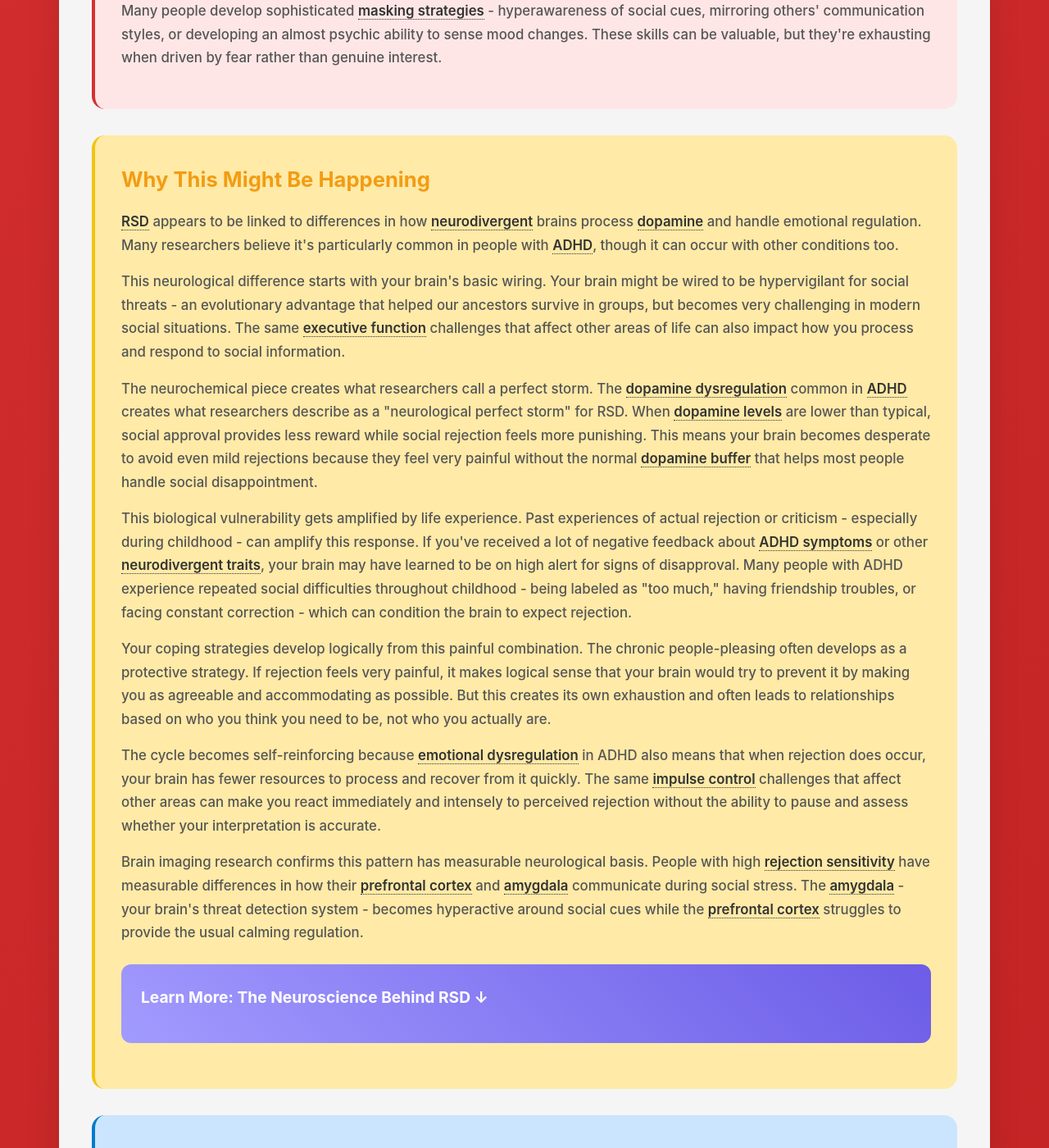
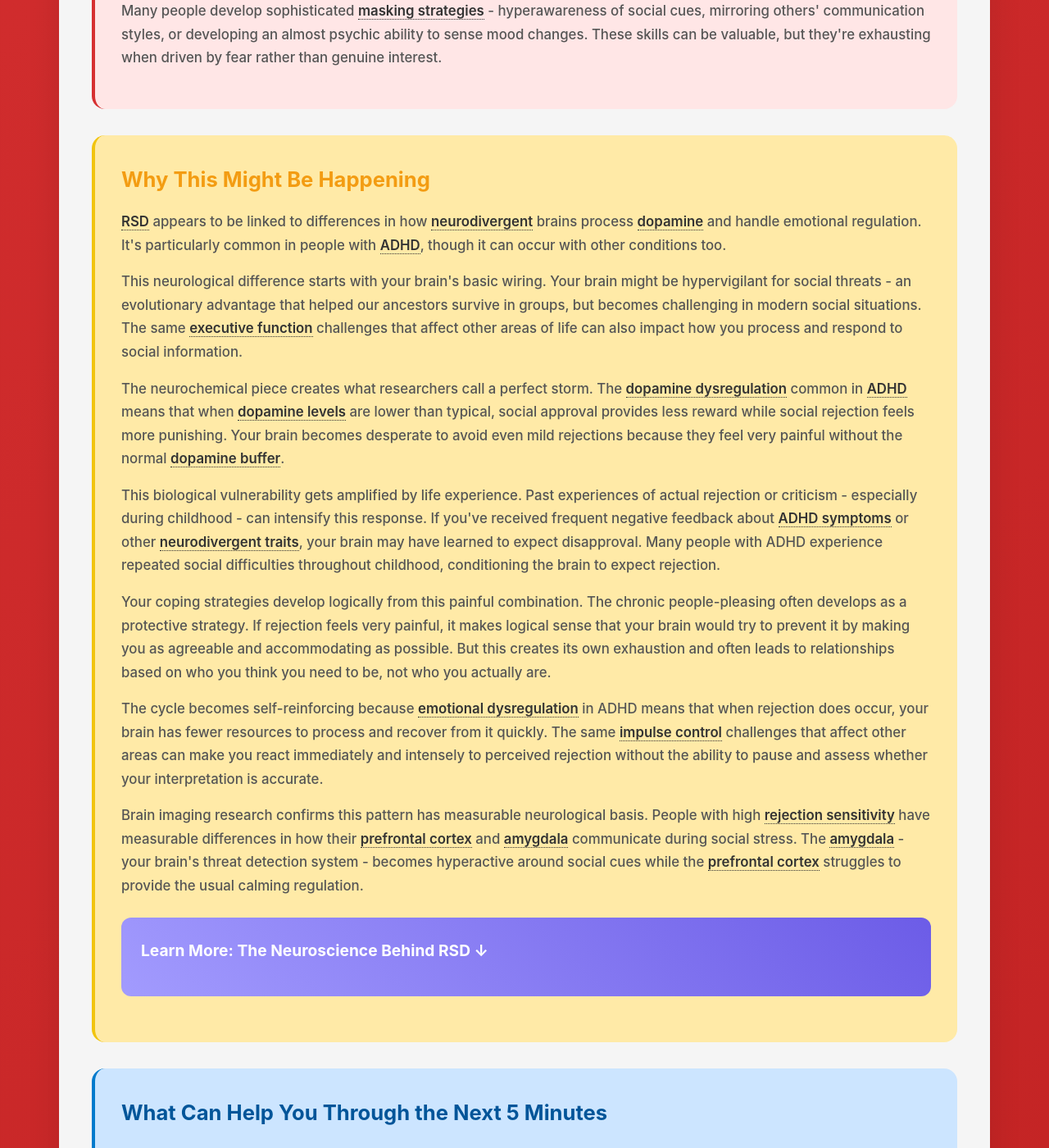
Before and after one commit to neurodivergent-survival-guide/neurodivergent-survival-guide, a Jekyll site: the page built from struggles/rejection-sensitive-dysphoria.html, in a window 1280 px wide and 1400 px high, scrolled down 1358 px. Shown: the whole window at 82% size. Built offline with Jekyll 4.4.1, drawn with Linux system fonts in a browser that asks for light colours.

Commit message:
Update rejection-sensitive-dysphoria.html

```diff
--- a/struggles/rejection-sensitive-dysphoria.html
+++ b/struggles/rejection-sensitive-dysphoria.html
@@ -40,17 +40,17 @@ search_terms: ["so sensitive", "always sorry", "overthinking", "rejection hurts"
 
     <div class="why-section">
             <h2 id="why-this-happens">Why This Might Be Happening</h2>
-            <p><a class="jargon">RSD<span class="tooltip">Rejection Sensitive Dysphoria - extreme emotional sensitivity to rejection or criticism</span></a> appears to be linked to differences in how <a class="jargon">neurodivergent<span class="tooltip">Having a brain that functions differently from what's considered typical, including conditions like ADHD, autism, and others</span></a> brains process <a class="jargon">dopamine<span class="tooltip">A neurotransmitter involved in motivation, reward, and emotional regulation</span></a> and handle emotional regulation. Many researchers believe it's particularly common in people with <a class="jargon">ADHD<span class="tooltip">Attention Deficit Hyperactivity Disorder - a neurodevelopmental condition affecting attention, impulse control, and activity levels</span></a>, though it can occur with other conditions too.</p>
+            <p><a class="jargon">RSD<span class="tooltip">Rejection Sensitive Dysphoria - extreme emotional sensitivity to rejection or criticism</span></a> appears to be linked to differences in how <a class="jargon">neurodivergent<span class="tooltip">Having a brain that functions differently from what's considered typical, including conditions like ADHD, autism, and others</span></a> brains process <a class="jargon">dopamine<span class="tooltip">A neurotransmitter involved in motivation, reward, and emotional regulation</span></a> and handle emotional regulation. It's particularly common in people with <a class="jargon">ADHD<span class="tooltip">Attention Deficit Hyperactivity Disorder - a neurodevelopmental condition affecting attention, impulse control, and activity levels</span></a>, though it can occur with other conditions too.</p>
 
-            <p>This neurological difference starts with your brain's basic wiring. Your brain might be wired to be hypervigilant for social threats - an evolutionary advantage that helped our ancestors survive in groups, but becomes very challenging in modern social situations. The same <a class="jargon">executive function<span class="tooltip">Mental skills including working memory, flexible thinking, and self-control</span></a> challenges that affect other areas of life can also impact how you process and respond to social information.</p>
+            <p>This neurological difference starts with your brain's basic wiring. Your brain might be hypervigilant for social threats - an evolutionary advantage that helped our ancestors survive in groups, but becomes challenging in modern social situations. The same <a class="jargon">executive function<span class="tooltip">Mental skills including working memory, flexible thinking, and self-control</span></a> challenges that affect other areas of life can also impact how you process and respond to social information.</p>
 
-            <p>The neurochemical piece creates what researchers call a perfect storm. The <a class="jargon">dopamine dysregulation<span class="tooltip">Imbalanced dopamine activity that affects emotional stability and social reward processing</span></a> common in <a class="jargon">ADHD<span class="tooltip">Attention Deficit Hyperactivity Disorder - a neurodevelopmental condition affecting attention, impulse control, and activity levels</span></a> creates what researchers describe as a "neurological perfect storm" for RSD. When <a class="jargon">dopamine levels<span class="tooltip">Amounts of the neurotransmitter that helps regulate reward, motivation, and emotional balance</span></a> are lower than typical, social approval provides less reward while social rejection feels more punishing. This means your brain becomes desperate to avoid even mild rejections because they feel very painful without the normal <a class="jargon">dopamine buffer<span class="tooltip">The neurochemical cushion that helps most people handle social disappointment without intense pain</span></a> that helps most people handle social disappointment.</p>
+            <p>The neurochemical piece creates what researchers call a perfect storm. The <a class="jargon">dopamine dysregulation<span class="tooltip">Imbalanced dopamine activity that affects emotional stability and social reward processing</span></a> common in <a class="jargon">ADHD<span class="tooltip">Attention Deficit Hyperactivity Disorder - a neurodevelopmental condition affecting attention, impulse control, and activity levels</span></a> means that when <a class="jargon">dopamine levels<span class="tooltip">Amounts of the neurotransmitter that helps regulate reward, motivation, and emotional balance</span></a> are lower than typical, social approval provides less reward while social rejection feels more punishing. Your brain becomes desperate to avoid even mild rejections because they feel very painful without the normal <a class="jargon">dopamine buffer<span class="tooltip">The neurochemical cushion that helps most people handle social disappointment without intense pain</span></a>.</p>
 
-            <p>This biological vulnerability gets amplified by life experience. Past experiences of actual rejection or criticism - especially during childhood - can amplify this response. If you've received a lot of negative feedback about <a class="jargon">ADHD symptoms<span class="tooltip">Behaviors like hyperactivity, inattention, or impulsivity that are part of having an ADHD brain</span></a> or other <a class="jargon">neurodivergent traits<span class="tooltip">Characteristics associated with neurological differences like stimming, intense interests, or processing differences</span></a>, your brain may have learned to be on high alert for signs of disapproval. Many people with ADHD experience repeated social difficulties throughout childhood - being labeled as "too much," having friendship troubles, or facing constant correction - which can condition the brain to expect rejection.</p>
+            <p>This biological vulnerability gets amplified by life experience. Past experiences of actual rejection or criticism - especially during childhood - can intensify this response. If you've received frequent negative feedback about <a class="jargon">ADHD symptoms<span class="tooltip">Behaviors like hyperactivity, inattention, or impulsivity that are part of having an ADHD brain</span></a> or other <a class="jargon">neurodivergent traits<span class="tooltip">Characteristics associated with neurological differences like stimming, intense interests, or processing differences</span></a>, your brain may have learned to expect disapproval. Many people with ADHD experience repeated social difficulties throughout childhood, conditioning the brain to expect rejection.</p>
 
             <p>Your coping strategies develop logically from this painful combination. The chronic people-pleasing often develops as a protective strategy. If rejection feels very painful, it makes logical sense that your brain would try to prevent it by making you as agreeable and accommodating as possible. But this creates its own exhaustion and often leads to relationships based on who you think you need to be, not who you actually are.</p>
 
-            <p>The cycle becomes self-reinforcing because <a class="jargon">emotional dysregulation<span class="tooltip">Difficulty managing the intensity and duration of emotional responses</span></a> in ADHD also means that when rejection does occur, your brain has fewer resources to process and recover from it quickly. The same <a class="jargon">impulse control<span class="tooltip">The ability to pause and think before reacting emotionally or behaviorally</span></a> challenges that affect other areas can make you react immediately and intensely to perceived rejection without the ability to pause and assess whether your interpretation is accurate.</p>
+            <p>The cycle becomes self-reinforcing because <a class="jargon">emotional dysregulation<span class="tooltip">Difficulty managing the intensity and duration of emotional responses</span></a> in ADHD means that when rejection does occur, your brain has fewer resources to process and recover from it quickly. The same <a class="jargon">impulse control<span class="tooltip">The ability to pause and think before reacting emotionally or behaviorally</span></a> challenges that affect other areas can make you react immediately and intensely to perceived rejection without the ability to pause and assess whether your interpretation is accurate.</p>
 
             <p>Brain imaging research confirms this pattern has measurable neurological basis. People with high <a class="jargon">rejection sensitivity<span class="tooltip">Heightened emotional response to perceived or real criticism or social threats</span></a> have measurable differences in how their <a class="jargon">prefrontal cortex<span class="tooltip">Brain area responsible for executive functions including emotional regulation and social processing</span></a> and <a class="jargon">amygdala<span class="tooltip">Brain structure that detects threats and triggers emotional responses, particularly fear and rejection</span></a> communicate during social stress. The <a class="jargon">amygdala<span class="tooltip">Brain structure that detects threats and triggers emotional responses, particularly fear and rejection</span></a> - your brain's threat detection system - becomes hyperactive around social cues while the <a class="jargon">prefrontal cortex<span class="tooltip">Brain area responsible for executive functions including emotional regulation and social processing</span></a> struggles to provide the usual calming regulation.</p>
 
```
